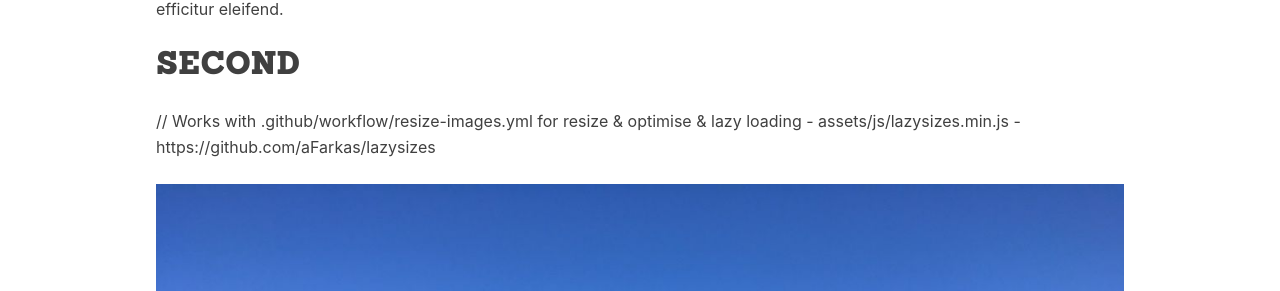
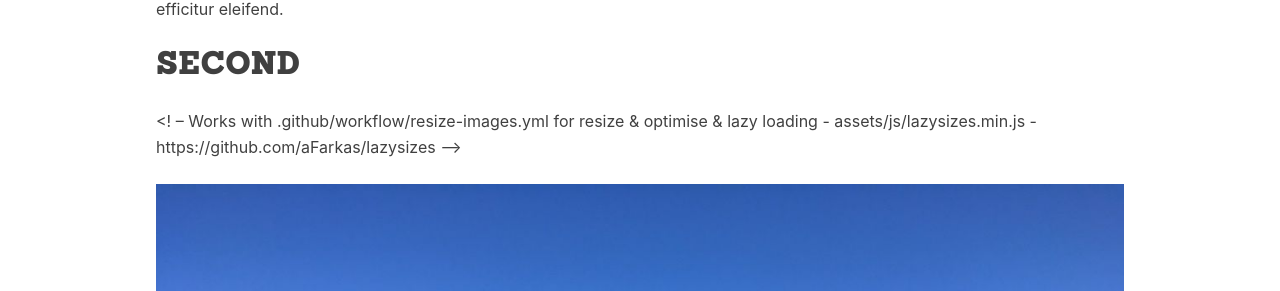
Before and after one commit to woodcox/city-jekyll, a Jekyll site: the page built from pages/_example2/2021-01-02-second.md, in a window 1280 px wide and 900 px high, scrolled down 332 px. Shown: the part 149-440 px from the top of the window. Built offline with Jekyll 4.4.1, drawn with Linux system fonts in a browser that asks for light colours; part of the change alters nothing that is shown.

```diff
--- a/_includes/components/srcset-images.html
+++ b/_includes/components/srcset-images.html
@@ -1,4 +1,4 @@
-// Works with .github/workflow/resize-images.yml for resize & optimise & lazy loading - assets/js/lazysizes.min.js - https://github.com/aFarkas/lazysizes
+<! -- Works with .github/workflow/resize-images.yml for resize & optimise & lazy loading - assets/js/lazysizes.min.js - https://github.com/aFarkas/lazysizes -->
 <picture> {% for size in page.image-size %}
   <source
     srcset="{% capture imgurl %}/assets/img/{{ size }}/{{ page.image-title }}.jpg {% endcapture %}{{ imgurl | relative_url }} {{ size }}w{% if forloop.last == false %}, {% endif %}"
```
